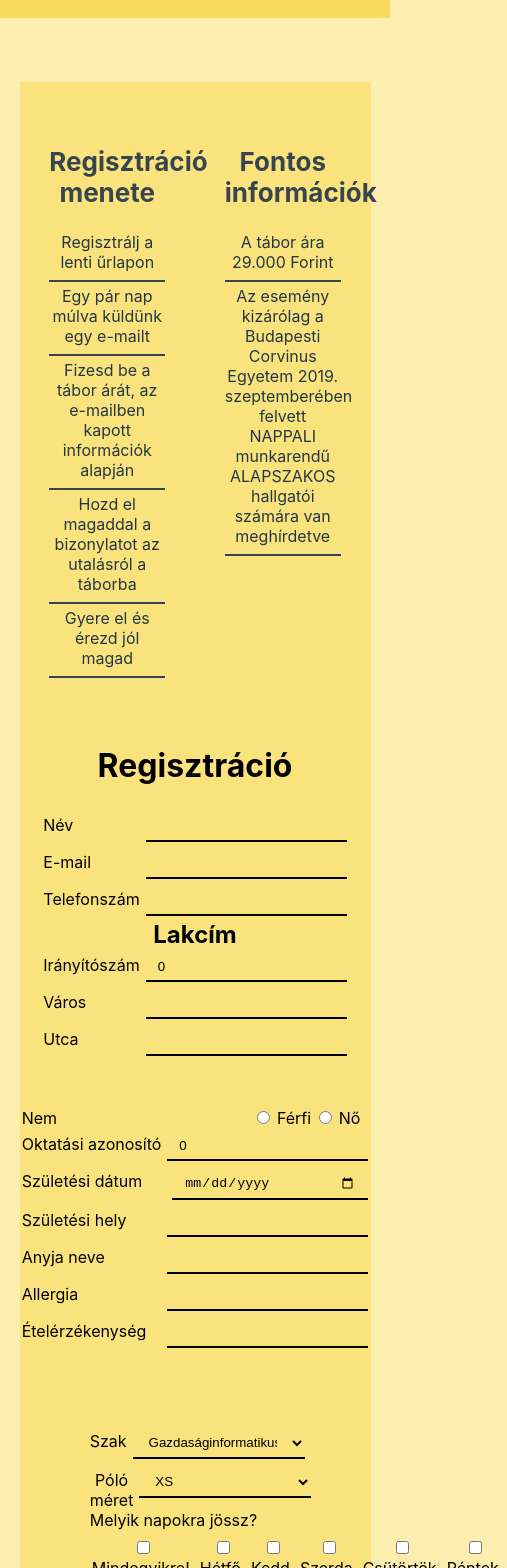
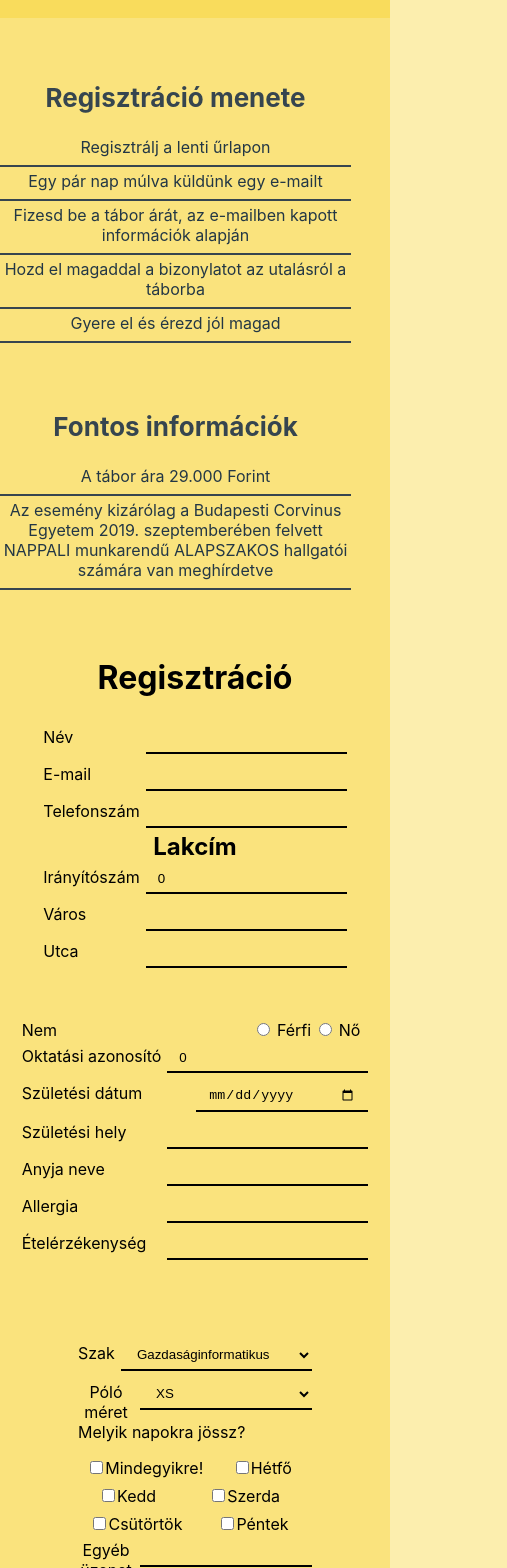
Before and after one commit to ocsibce/ocsi-gt-regisztracio, a React (Create React App) app in the folder regisztracio/: page / in a window 390 px wide. Shown: the part 320-1888 px from the top of the page, 507 px wide, since content can reach past the window. Built offline with nearby package versions, Linux system fonts and the light colour scheme.

Commit message:
Responsive basics

```diff
--- a/regisztracio/src/Components/Hero.tsx
+++ b/regisztracio/src/Components/Hero.tsx
@@ -23,7 +23,7 @@ const HeroContainer = styled.div`
 `;
 
 const MainTitle = styled.h1`
-    font-size: 48px;
+    font-size: 32px;
     margin-bottom: 24px;
 `;
 
--- a/regisztracio/src/Components/Registration/Details.tsx
+++ b/regisztracio/src/Components/Registration/Details.tsx
@@ -9,14 +9,24 @@ const DetailsContainer = styled.div`
     margin: 64px 0;
 
     display: flex;
-    flex-direction: row;
+    flex-flow: row wrap;
     justify-content: space-around;
+
+    @media (max-width: 420px) {
+        flex-direction: column;
+        justify-content: center;
+        margin: 0 0 64px 0;
+    }
 `;
 
 const DetailsList = styled.ul`
     width: 33%;
     list-style: none;
     margin-top: 64px;
+
+    @media (max-width: 420px) {
+        width: 90%;
+    }
 `;
 
 const DetailsListHeader = styled.li`
--- a/regisztracio/src/Components/Registration/Form.tsx
+++ b/regisztracio/src/Components/Registration/Form.tsx
@@ -8,6 +8,7 @@ const FormContainer = styled.div`
     flex-direction: row;
     flex-wrap: wrap;
     justify-content: space-around;
+    margin-bottom: 32px;
 `;
 
 const FormCol = styled.div`
@@ -43,6 +44,17 @@ const DaysContainer = styled(BoxContainer)`
     justify-content: center;
     align-items: center;
     margin-top: 8px;
+
+    @media (max-width: 530px) {
+        flex-wrap: wrap;
+        justify-content: space-around;
+    }
+`;
+
+const DayGroup = styled.div`
+    @media (max-width: 530px) {
+        margin-top: 8px;
+    }
 `;
 
 const Label = styled.label`
@@ -76,22 +88,23 @@ const Select = styled.select`
     min-width: 172px;
 `;
 
-// TODO Disabled button
-
 const Button = styled.button`
     box-shadow: 0px 0px 0px 2px #9fb4f2;
-	background:linear-gradient(to bottom, #7892c2 5%, #476e9e 100%);
-	background-color:#7892c2;
 	border-radius:10px;
-	border:1px solid #4e6096;
 	display:inline-block;
-	cursor:pointer;
 	color:#ffffff;
 	font-size:24px;
 	padding:12px 37px;
 	text-decoration:none;
     text-shadow:0px 1px 0px #283966;
-    margin-bottom: 24px;
+    margin: 24px 0;
+`;
+
+const ActiveButton = styled(Button)`
+    background:linear-gradient(to bottom, #7892c2 5%, #476e9e 100%);
+    background-color:#7892c2;
+    cursor:pointer;
+    border:1px solid #4e6096;
 
     &:hover {
         background:linear-gradient(to bottom, #476e9e 5%, #7892c2 100%);
@@ -104,8 +117,11 @@ const Button = styled.button`
     }
 `;
 
+const DisabledButton = styled(Button)`
+    background-color: #666;
+`;
+
 const Form : React.FC = props => {
-
 
     const [regAdat, setRegAdat] = useState<RegisztracioAdat>({
         nev: "",
@@ -358,6 +374,7 @@ const Form : React.FC = props => {
     const onSubmit = (event: Event) => {
         event.preventDefault();
         console.log(regAdat);
+        // TODO this
     }
 
     const validateForm = () => {
@@ -472,7 +489,7 @@ const Form : React.FC = props => {
                     <InputGroupDays>
                         <Label>Melyik napokra jössz?</Label>
                         <DaysContainer>
-                            <div>
+                            <DayGroup>
                                 <input
                                     type="checkbox"
                                     name="minden"
@@ -480,8 +497,8 @@ const Form : React.FC = props => {
                                     checked={isMindenChecked()}
                                     onChange={(e: React.ChangeEvent<HTMLInputElement>) => checkboxInput(e, "minden")} />
                                 <BoxLabel htmlFor="minden">Mindegyikre!</BoxLabel>
-                            </div>
-                            <div>
+                            </DayGroup>
+                            <DayGroup>
                                 <input
                                     type="checkbox"
                                     name="hetfo"
@@ -489,8 +506,8 @@ const Form : React.FC = props => {
                                     checked={regAdat.napok.hetfo}
                                     onChange={(e: React.ChangeEvent<HTMLInputElement>) => checkboxInput(e, "hetfo")} />
                                 <BoxLabel htmlFor="hetfo">Hétfő</BoxLabel>
-                            </div>
-                            <div>
+                            </DayGroup>
+                            <DayGroup>
                                 <input
                                     type="checkbox"
                                     name="kedd"
@@ -498,8 +515,8 @@ const Form : React.FC = props => {
                                     checked={regAdat.napok.kedd}
                                     onChange={(e: React.ChangeEvent<HTMLInputElement>) => checkboxInput(e, "kedd")} />
                                 <BoxLabel htmlFor="kedd">Kedd</BoxLabel>
-                            </div>
-                            <div>
+                            </DayGroup>
+                            <DayGroup>
                                 <input
                                     type="checkbox"
                                     name="szerda"
@@ -507,8 +524,8 @@ const Form : React.FC = props => {
                                     checked={regAdat.napok.szerda}
                                     onChange={(e: React.ChangeEvent<HTMLInputElement>) => checkboxInput(e, "szerda")} />
                                 <BoxLabel htmlFor="szerda">Szerda</BoxLabel>
-                            </div>
-                            <div>
+                            </DayGroup>
+                            <DayGroup>
                                 <input
                                     type="checkbox"
                                     name="csutortok"
@@ -516,8 +533,8 @@ const Form : React.FC = props => {
                                     checked={regAdat.napok.csutortok}
                                     onChange={(e: React.ChangeEvent<HTMLInputElement>) => checkboxInput(e, "csutortok")} />
                                 <BoxLabel htmlFor="csutortok">Csütörtök</BoxLabel>
-                            </div>
-                            <div>
+                            </DayGroup>
+                            <DayGroup>
                                 <input
                                     type="checkbox"
                                     name="pentek"
@@ -525,7 +542,7 @@ const Form : React.FC = props => {
                                     checked={regAdat.napok.pentek}
                                     onChange={(e: React.ChangeEvent<HTMLInputElement>) => checkboxInput(e, "pentek")} />
                                 <BoxLabel htmlFor="pentek">Péntek</BoxLabel>
-                            </div>
+                            </DayGroup>
                         </DaysContainer>
                     </InputGroupDays>
                     <InputGroup>
@@ -535,7 +552,12 @@ const Form : React.FC = props => {
                 </FormColLast>
             </FormContainer>
             <h4>Biztos itt lesz valami házirend meg adatkezelési szabályzat</h4>
-            <Button onClick={(event: any) => onSubmit(event as Event)} disabled={!isFormValid} >Regisztráció</Button>
+            {isFormValid ?
+                <ActiveButton onClick={(event: any) => onSubmit(event as Event)}>Regisztráció</ActiveButton>
+                :
+                <DisabledButton disabled>Regisztráció</DisabledButton>
+            }
+
         </form>
     );
 }
--- a/regisztracio/src/Components/Registration/Registration.tsx
+++ b/regisztracio/src/Components/Registration/Registration.tsx
@@ -10,7 +10,10 @@ const Main = styled.div`
     margin: 0 5%;
     background-color: #FAE37D;
     text-align: center;
-    margin-bottom: 2314px;
+
+    @media (max-width: 769px) {
+        margin: 0;
+    }
 `;
 
 const Registration : React.FC = props => {
--- a/regisztracio/src/index.css
+++ b/regisztracio/src/index.css
@@ -1,10 +1,12 @@
 * {
   margin: 0;
   padding: 0;
+  box-sizing: border-box;
 }
 
 body {
   margin: 0;
+  width: fit-content;
   min-height: 100vh;
   font-family: -apple-system, BlinkMacSystemFont, 'Segoe UI', 'Roboto', 'Oxygen',
     'Ubuntu', 'Cantarell', 'Fira Sans', 'Droid Sans', 'Helvetica Neue',
@@ -13,3 +15,24 @@ body {
   -moz-osx-font-smoothing: grayscale;
   background-color: #fceeae;
 }
+
+@-webkit-keyframes load2 {
+  0% {
+    -webkit-transform: rotate(0deg);
+    transform: rotate(0deg);
+  }
+  100% {
+    -webkit-transform: rotate(360deg);
+    transform: rotate(360deg);
+  }
+}
+@keyframes load2 {
+  0% {
+    -webkit-transform: rotate(0deg);
+    transform: rotate(0deg);
+  }
+  100% {
+    -webkit-transform: rotate(360deg);
+    transform: rotate(360deg);
+  }
+}
```
